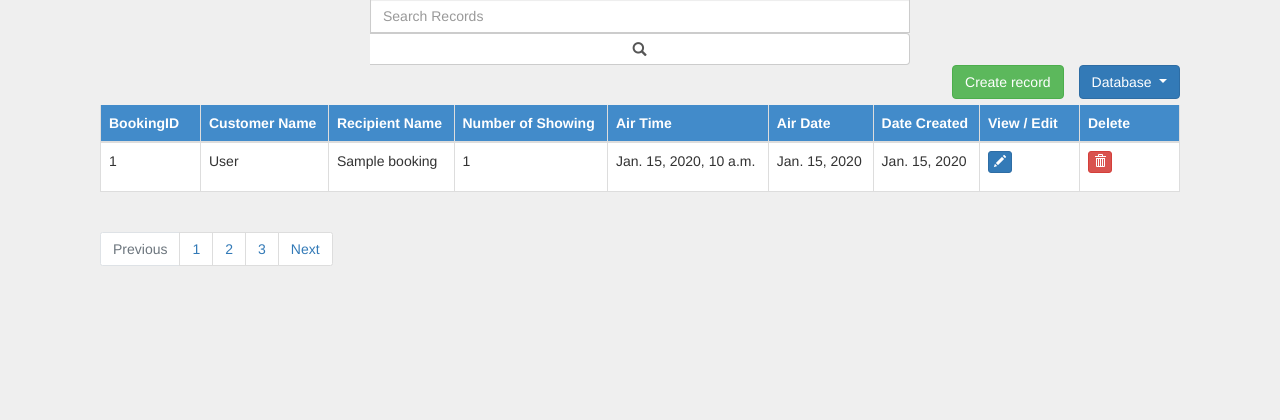
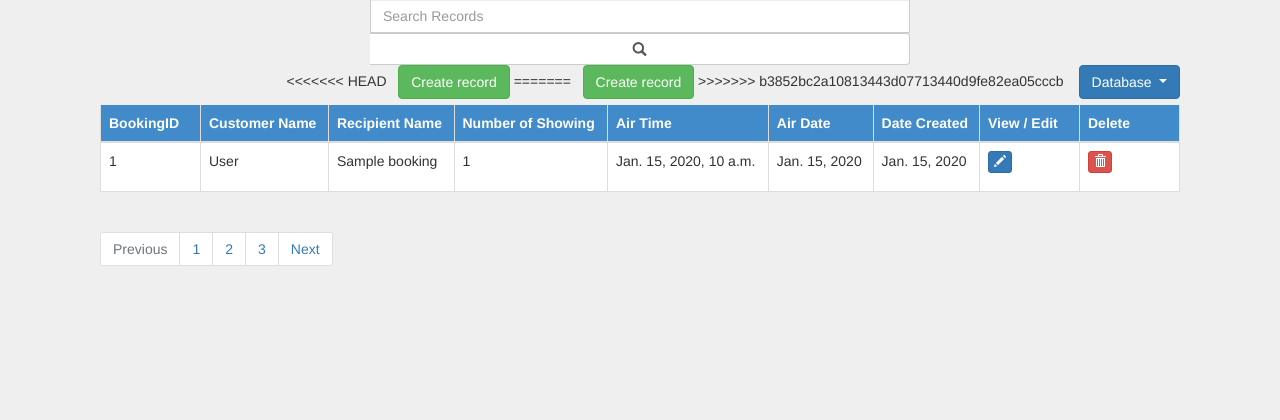
Before and after one commit to globeyardboss/NTNBMS-PROJECT, a Django app: page /ntnbms/home in a window 1280 px wide. Shown: the part 108-528 px from the top of the page. Run offline with Django 3.2, Linux system fonts and the light colour scheme; tables that the repository leaves empty hold one stand-in row (values such as "Sample post"); some libraries are stand-ins or nearby versions.

Commit message:
Update home.html

```diff
--- a/ntnbms/templates/ntnbms/home.html
+++ b/ntnbms/templates/ntnbms/home.html
@@ -68,12 +68,21 @@
         </div>
 
     <div class="create-btn">
+<<<<<<< HEAD
+
+
+
+
+        <a href="{% url 'new' %}">	&nbsp; <button type="button" class="btn btn-success btn-rounded">Create record</button></a>
+
+=======
 
 
 
 
         <a>	&nbsp; <button type="button" class="btn btn-success btn-rounded">Create record</button></a>
 
+>>>>>>> b3852bc2a10813443d07713440d9fe82ea05cccb
       </div>
 
 
@@ -112,7 +121,7 @@
                     <td>{{ book.Date_Created }}</td>
 
                     <td><a href="{% url 'view' key=book.BID %}"><button class="btn btn-primary btn-xs" data-title="Edit" data-toggle="modal" data-target="#edit" ><span class="glyphicon glyphicon-pencil"></span></button></a><p></p></td>
-                    <td><button class="btn btn-danger btn-xs" data-title="Delete" data-toggle="modal" data-target="#delete" ><span class="glyphicon glyphicon-trash"></span></button><p></p></td>
+                    <td><button class="btn btn-danger btn-xs" data-title="Delete" data-toggle="modal" data-target="#myModal" ><span class="glyphicon glyphicon-trash"></span></button><p></p></td>
                   </tr>
                   {% endfor %}
                 </tbody>
```
